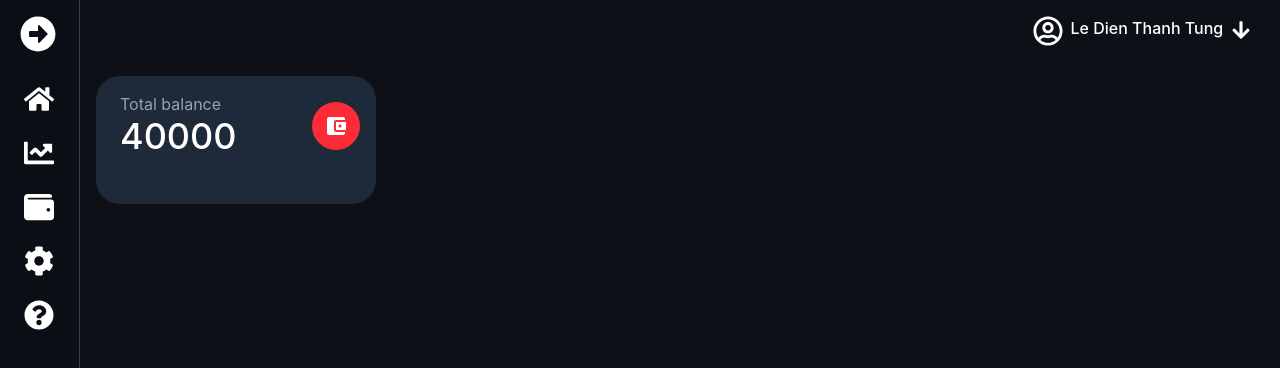
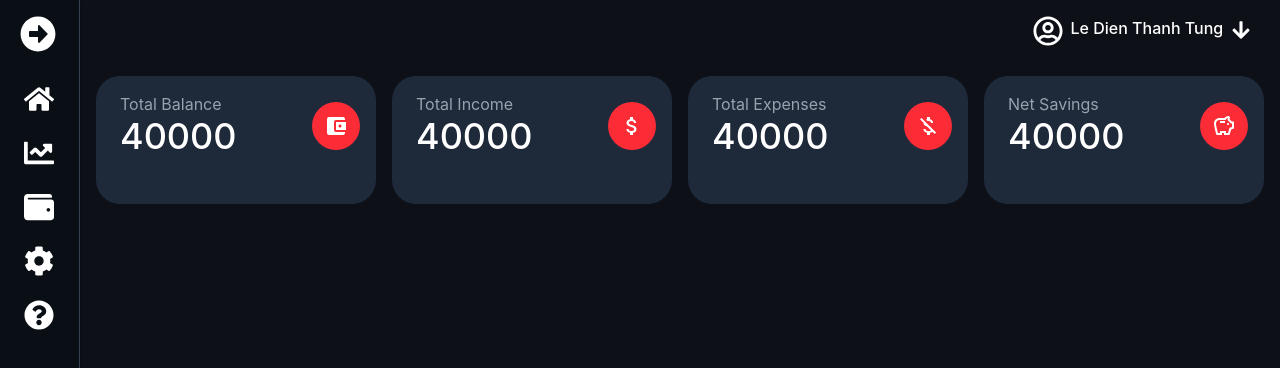
Before and after one commit to rigby200602/expense-tracking, a React (Vite) app: page / in a window 1280 px wide. Shown: the top 368 px of the page. Built offline with nearby package versions, Linux system fonts and the light colour scheme.

Commit message:
fix: refactor Home component to use data array for Card rendering

```diff
--- a/src/pages/Home.tsx
+++ b/src/pages/Home.tsx
@@ -1,12 +1,21 @@
 import Card from "../components/Card";
-import { MdAccountBalanceWallet } from "react-icons/md";
+import { MdAccountBalanceWallet, MdOutlineAttachMoney, MdOutlineMoneyOff, MdOutlineSavings    } from "react-icons/md";
 
+
+const data = [
+  { label: "Total Balance", num: 40000, Icon: MdAccountBalanceWallet },
+  { label: "Total Income", num: 40000, Icon: MdOutlineAttachMoney  },
+  { label: "Total Expenses", num: 40000, Icon: MdOutlineMoneyOff  },
+  { label: "Net Savings", num: 40000, Icon: MdOutlineSavings  },
+]
 
 const Home = () => {
   return (
     <div>
       <div className="grid grid-cols-2 md:grid-cols-3 lg:grid-cols-4 gap-4 flex-wrap mt-15">
-        <Card label="Total balance" num={40000} Icon={MdAccountBalanceWallet}/>
+        {data.map((item, index) => (
+          <Card key={index} label={item.label} num={item.num} Icon={item.Icon} />
+        ))}
       </div>
     </div>
   );
```
